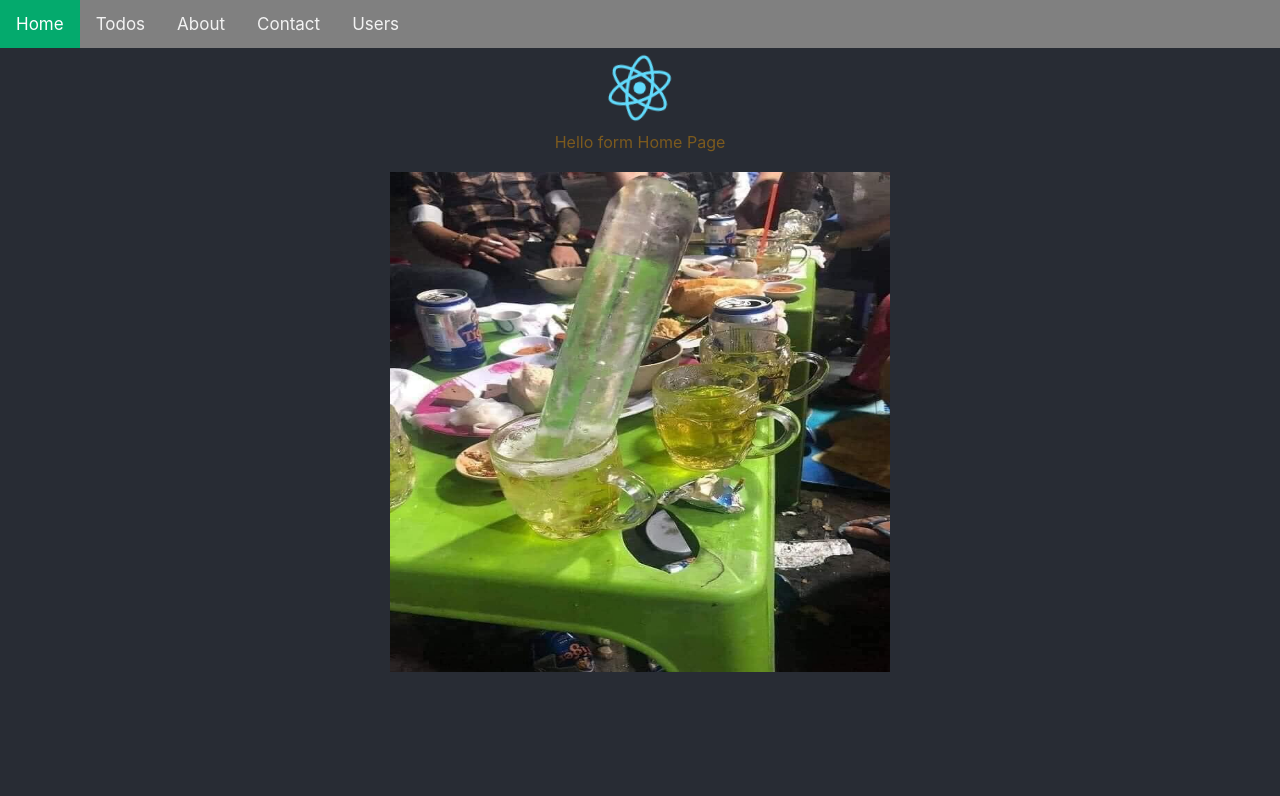
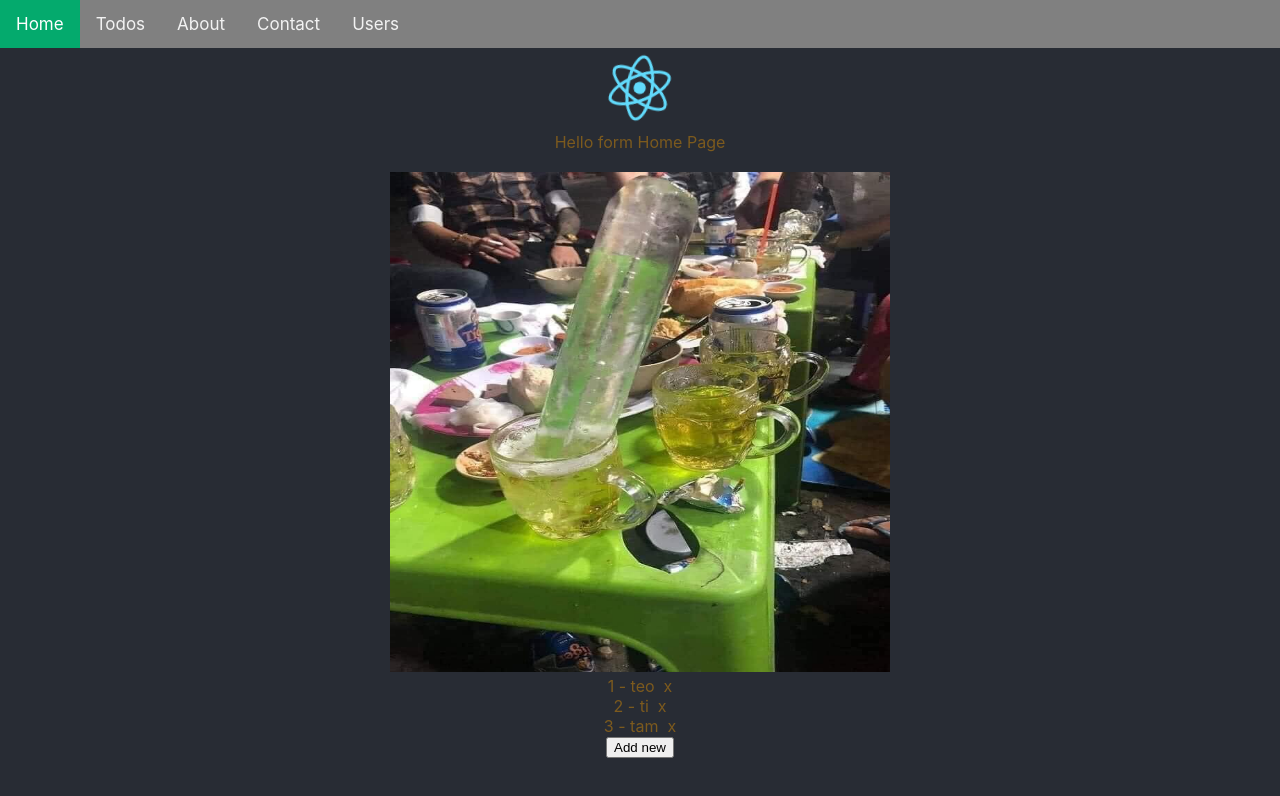
Before and after one commit to Longbui12/react-basic, a React (Create React App) app: page / in a window 1280 px wide. Shown: the top 796 px of the page. Built offline with nearby package versions, Linux system fonts and the light colour scheme.

Commit message:
Use REDUX for method DELETE & CREATE of DATA Reactjs, config redux devtool at chrome & config code in file index.js

```diff
--- a/src/index.js
+++ b/src/index.js
@@ -7,7 +7,10 @@ import { Provider } from "react-redux";
 import { createStore } from "redux";
 import rootReducer from "./store/reducers/rootReducer";
 
-const reduxStore = createStore(rootReducer);
+const reduxStore = createStore(
+  rootReducer,
+  window.__REDUX_DEVTOOLS_EXTENSION__ && window.__REDUX_DEVTOOLS_EXTENSION__()
+);
 
 ReactDOM.render(
   <React.StrictMode>
--- a/src/store/reducers/rootReducer.js
+++ b/src/store/reducers/rootReducer.js
@@ -2,10 +2,31 @@ const initState = {
   users: [
     { id: 1, name: "teo" },
     { id: 2, name: "ti" },
+    { id: 3, name: "tam" },
   ],
+  posts: [],
 };
 const rootReducer = (state = initState, action) => {
-  return state;
+  switch (action.type) {
+    case "DELETE_USER":
+      let users = state.users;
+      users = users.filter((item) => item.id !== action.payload.id);
+      return {
+        ...state,
+        users,
+      };
+
+    case "CREATE_USER":
+      let idRandom = Math.floor(Math.random() * 100000);
+      let user = { id: idRandom, name: `random name ${idRandom}` };
+      return {
+        ...state,
+        users: [...state.users, user],
+      };
+
+    default:
+      return state;
+  }
 };
 
 export default rootReducer;
--- a/src/views/Example/Home.js
+++ b/src/views/Example/Home.js
@@ -9,8 +9,17 @@ class Home extends React.Component {
     //   this.props.history.push("/todo");
     // }, 3000);
   }
+
+  handleDeleteUser = (user) => {
+    console.log("CHeck handleDeleteUser :", user);
+    this.props.deleteUserRedux(user);
+  };
+  handleCreateUser = () => {
+    this.props.addUserRedux();
+  };
   render() {
-    console.log("Check props :", this.props);
+    console.log("Check props :", this.props.dataRedux);
+    let listUsers = this.props.dataRedux;
     return (
       <>
         <div>Hello form Home Page</div>
@@ -20,6 +29,19 @@ class Home extends React.Component {
             src={avatar}
             style={{ width: "500px", height: "500px", marginTop: "20px" }}
           />
+        </div>
+        <div>
+          {listUsers &&
+            listUsers.length > 0 &&
+            listUsers.map((item, index) => {
+              return (
+                <div key={item.id}>
+                  {index + 1} - {item.name} &nbsp;
+                  <span onClick={() => this.handleDeleteUser(item)}>x</span>
+                </div>
+              );
+            })}
+          <button onClick={() => this.handleCreateUser()}>Add new</button>
         </div>
       </>
     );
@@ -31,5 +53,13 @@ const mapStateToProps = (state) => {
     dataRedux: state.users,
   };
 };
+
+const mapDispatch = (dispatch) => {
+  return {
+    deleteUserRedux: (userDelete) =>
+      dispatch({ type: "DELETE_USER", payload: userDelete }),
+    addUserRedux: () => dispatch({ type: "CREATE_USER" }),
+  };
+};
 // export default withRouter(Home);
-export default connect(mapStateToProps)(Color(Home));
+export default connect(mapStateToProps, mapDispatch)(Color(Home));
```
